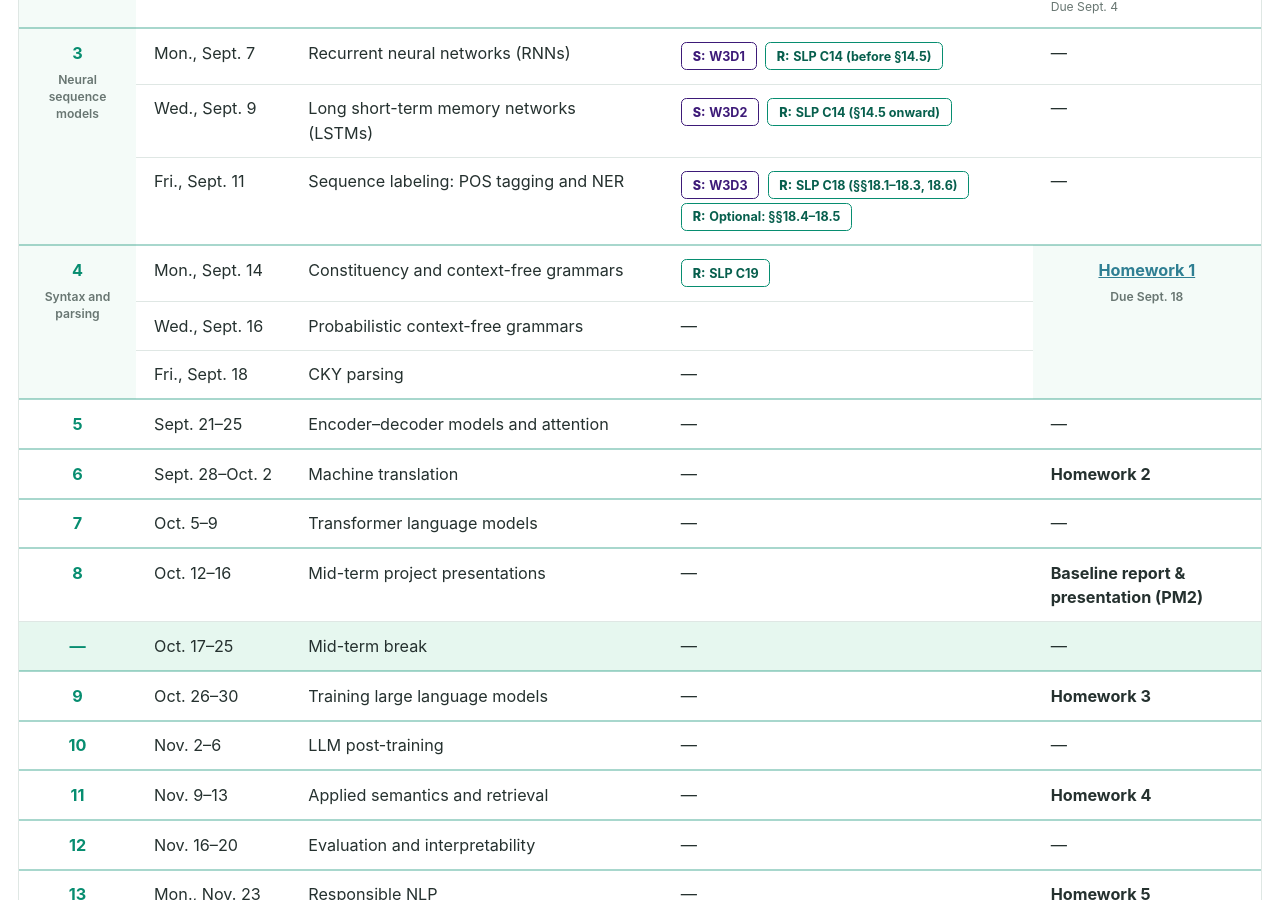
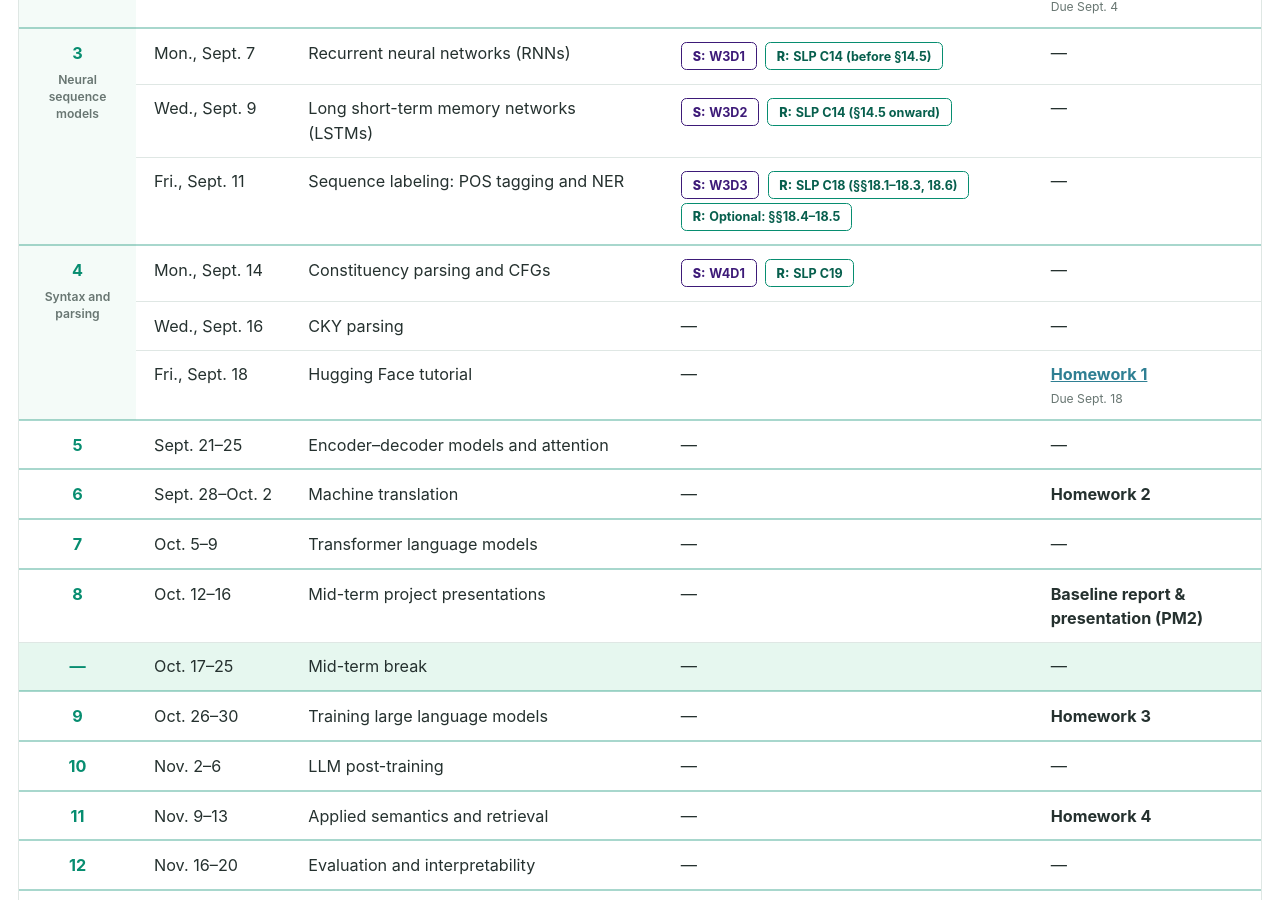
Before and after one commit to bnguyen5/bnguyen5.github.io, a Jekyll site: the page built from _pages/nlp-fall-2026.md, in a window 1280 px wide and 900 px high, scrolled down 2320 px. Built offline with Jekyll 4.4.1, drawn with Linux system fonts in a browser that asks for light colours.

Commit message:
Update nlp-fall-2026.md

```diff
--- a/_pages/nlp-fall-2026.md
+++ b/_pages/nlp-fall-2026.md
@@ -14,6 +14,7 @@
 w3d1_slides_url: "https://docs.google.com/presentation/d/1cb9aBREV_fC28t6wI7S2XbwjUNURXRIOcCskpcnjfAE/edit?usp=sharing"
 w3d2_slides_url: "https://drive.google.com/file/d/1j2eZV5eJFz6K-WFNwp3T-61AIXzuuHcI/view?usp=sharing"
 w3d3_slides_url: "https://drive.google.com/file/d/1smrin3Z-W09ERO6bbb7uQKqR90v0AhYl/view?usp=sharing"
+w4d1_slides_url: "https://drive.google.com/file/d/1x2PTiTvUF5bfef4FmJZ0XymPqTn90Zqd/view?usp=sharing"
 pm1_description_url: "https://docs.google.com/document/d/11qZpMnT9W837qiWsfr5sR6l8rXaI7J0xmVFmOfPDXbI/edit?usp=sharing"
 hw1_url: "https://colab.research.google.com/drive/1jUs4f98pAUknLC0Zm8-OHmj4XDAI4IC2?usp=sharing"
 ---
@@ -140,9 +141,9 @@
           <tr class="course-week-start"><td rowspan="3"><strong>3</strong><small>Neural sequence models</small></td><td>Mon., Sept. 7</td><td><strong>Recurrent neural networks (RNNs)</strong></td><td>{% if page.w3d1_slides_url != "" %}<a class="course-tag course-tag--slides" href="{{ page.w3d1_slides_url }}" target="_blank" rel="noopener">W3D1</a>{% else %}<span class="course-tag course-tag--slides">W3D1</span>{% endif %} <a class="course-tag course-tag--reading" href="https://web.stanford.edu/~jurafsky/slp3/14.pdf" target="_blank" rel="noopener">SLP C14 (before §14.5)</a></td><td>—</td></tr>
           <tr><td>Wed., Sept. 9</td><td><strong>Long short-term memory networks (LSTMs)</strong></td><td>{% if page.w3d2_slides_url != "" %}<a class="course-tag course-tag--slides" href="{{ page.w3d2_slides_url }}" target="_blank" rel="noopener">W3D2</a>{% else %}<span class="course-tag course-tag--slides">W3D2</span>{% endif %} <a class="course-tag course-tag--reading" href="https://web.stanford.edu/~jurafsky/slp3/14.pdf" target="_blank" rel="noopener">SLP C14 (§14.5 onward)</a></td><td>—</td></tr>
           <tr><td>Fri., Sept. 11</td><td><strong>Sequence labeling: POS tagging and NER</strong></td><td>{% if page.w3d3_slides_url != "" %}<a class="course-tag course-tag--slides" href="{{ page.w3d3_slides_url }}" target="_blank" rel="noopener">W3D3</a>{% else %}<span class="course-tag course-tag--slides">W3D3</span>{% endif %} <a class="course-tag course-tag--reading" href="https://web.stanford.edu/~jurafsky/slp3/18.pdf" target="_blank" rel="noopener">SLP C18 (§§18.1–18.3, 18.6)</a> <a class="course-tag course-tag--reading" href="https://web.stanford.edu/~jurafsky/slp3/18.pdf#page=8" target="_blank" rel="noopener">Optional: §§18.4–18.5</a></td><td>—</td></tr>
-          <tr class="course-week-start"><td rowspan="3"><strong>4</strong><small>Syntax and parsing</small></td><td>Mon., Sept. 14</td><td><strong>Constituency and context-free grammars</strong></td><td><a class="course-tag course-tag--reading" href="https://web.stanford.edu/~jurafsky/slp3/19.pdf" target="_blank" rel="noopener">SLP C19</a></td><td rowspan="3">{% if page.hw1_url != "" %}<a href="{{ page.hw1_url }}" target="_blank" rel="noopener"><strong>Homework 1</strong></a>{% else %}<strong>Homework 1</strong>{% endif %}<small>Due Sept. 18</small></td></tr>
-          <tr><td>Wed., Sept. 16</td><td><strong>Probabilistic context-free grammars</strong></td><td>—</td></tr>
-          <tr><td>Fri., Sept. 18</td><td><strong>CKY parsing</strong></td><td>—</td></tr>
+          <tr class="course-week-start"><td rowspan="3"><strong>4</strong><small>Syntax and parsing</small></td><td>Mon., Sept. 14</td><td><strong>Constituency parsing and CFGs</strong></td><td>{% if page.w4d1_slides_url != "" %}<a class="course-tag course-tag--slides" href="{{ page.w4d1_slides_url }}" target="_blank" rel="noopener">W4D1</a>{% else %}<span class="course-tag course-tag--slides">W4D1</span>{% endif %} <a class="course-tag course-tag--reading" href="https://web.stanford.edu/~jurafsky/slp3/19.pdf" target="_blank" rel="noopener">SLP C19</a></td><td>—</td></tr>
+          <tr><td>Wed., Sept. 16</td><td><strong>CKY parsing</strong></td><td>—</td><td>—</td></tr>
+          <tr><td>Fri., Sept. 18</td><td><strong>Hugging Face tutorial</strong></td><td>—</td><td>{% if page.hw1_url != "" %}<a href="{{ page.hw1_url }}" target="_blank" rel="noopener"><strong>Homework 1</strong></a>{% else %}<strong>Homework 1</strong>{% endif %}<small>Due Sept. 18</small></td></tr>
           <tr class="course-week-start course-roadmap"><td>5</td><td>Sept. 21–25</td><td><strong>Encoder–decoder models and attention</strong></td><td>—</td><td>—</td></tr>
           <tr class="course-week-start course-roadmap"><td>6</td><td>Sept. 28–Oct. 2</td><td><strong>Machine translation</strong></td><td>—</td><td><strong>Homework 2</strong></td></tr>
           <tr class="course-week-start course-roadmap"><td>7</td><td>Oct. 5–9</td><td><strong>Transformer language models</strong></td><td>—</td><td>—</td></tr>
```
